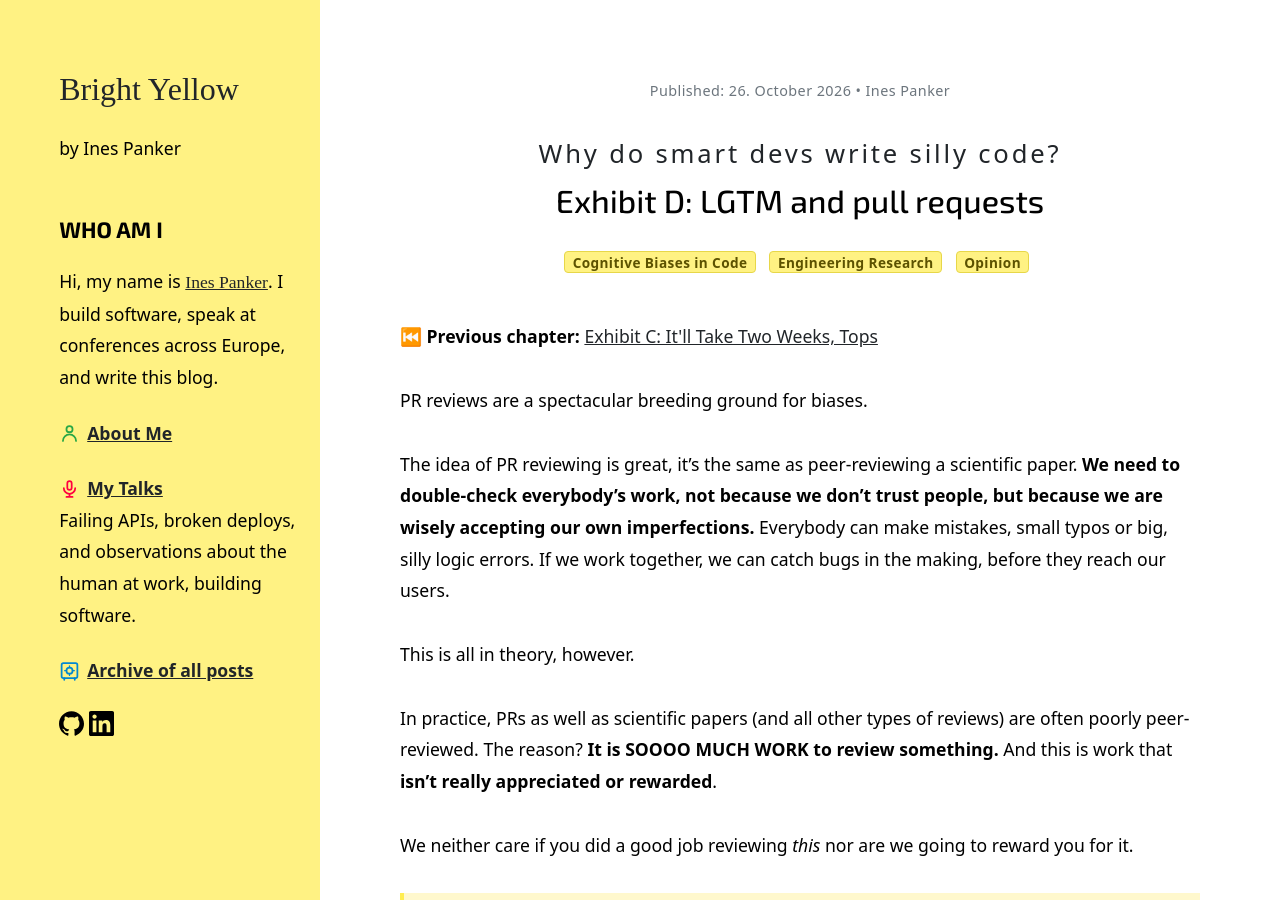
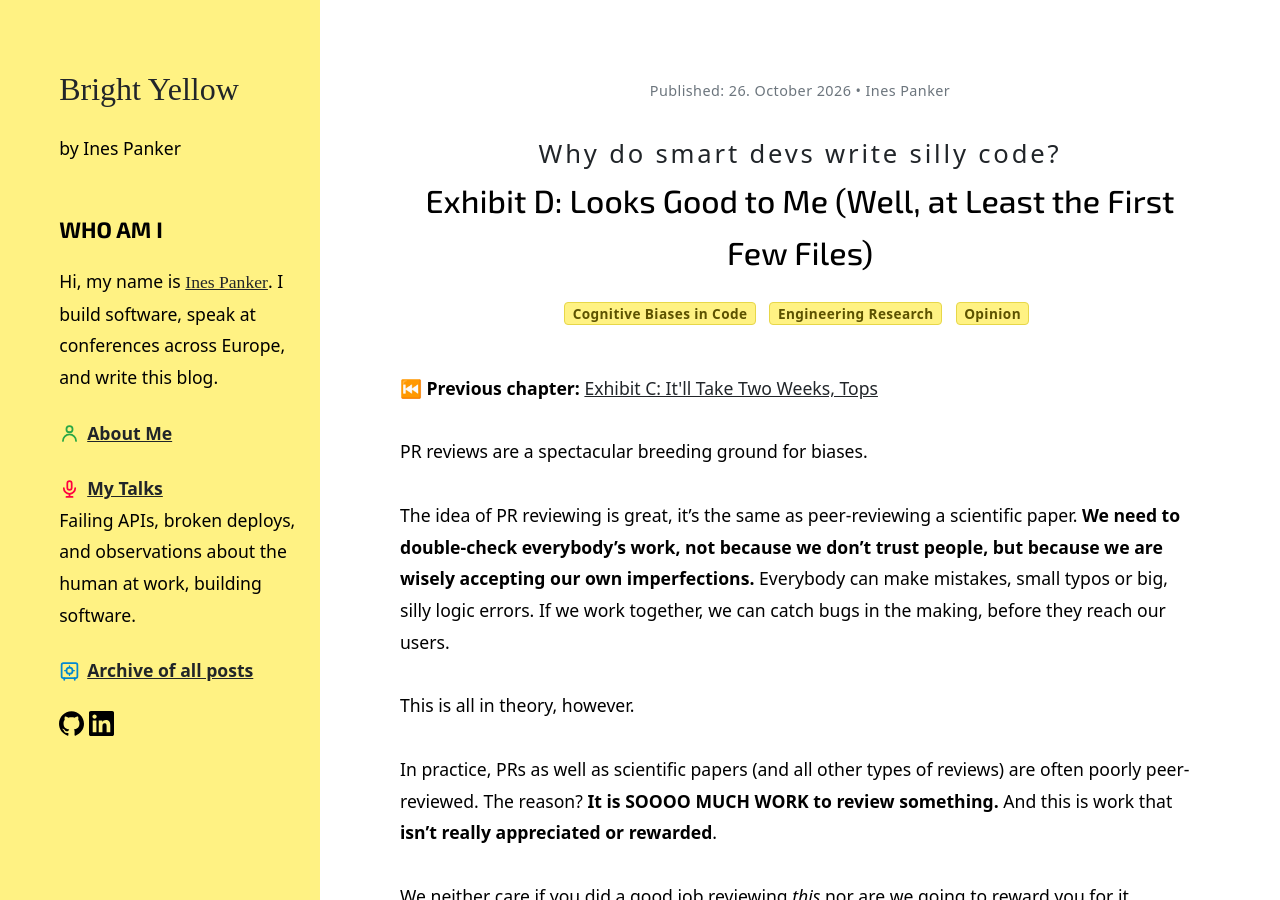
Before and after one commit to inesp/inesp.github.io, a Jekyll site: the page built from _posts/2026-10-26-blind-spots-in-code-part-IV.md, in a window 1280 px wide and 900 px high. Built offline with Jekyll 4.4.1, drawn with Linux system fonts in a browser that asks for light colours; nearby versions of some CDN libraries; some web fonts are replaced; a style sheet for code colours, icons or effects is not loaded.

Commit message:
Improve title

```diff
--- a/_posts/2026-10-26-blind-spots-in-code-part-IV.md
+++ b/_posts/2026-10-26-blind-spots-in-code-part-IV.md
@@ -1,6 +1,6 @@
 ---
 series: Cognitive Biases in Code
-title: "Exhibit D: LGTM and pull requests"
+title: "Exhibit D: Looks Good to Me (Well, at Least the First Few Files)"
 tags: ["Cognitive Biases in Code", "Engineering Research", "Opinion"]
 prev_post: 2026-03-23-blind-spots-in-code-part-III
 biblio:
```
